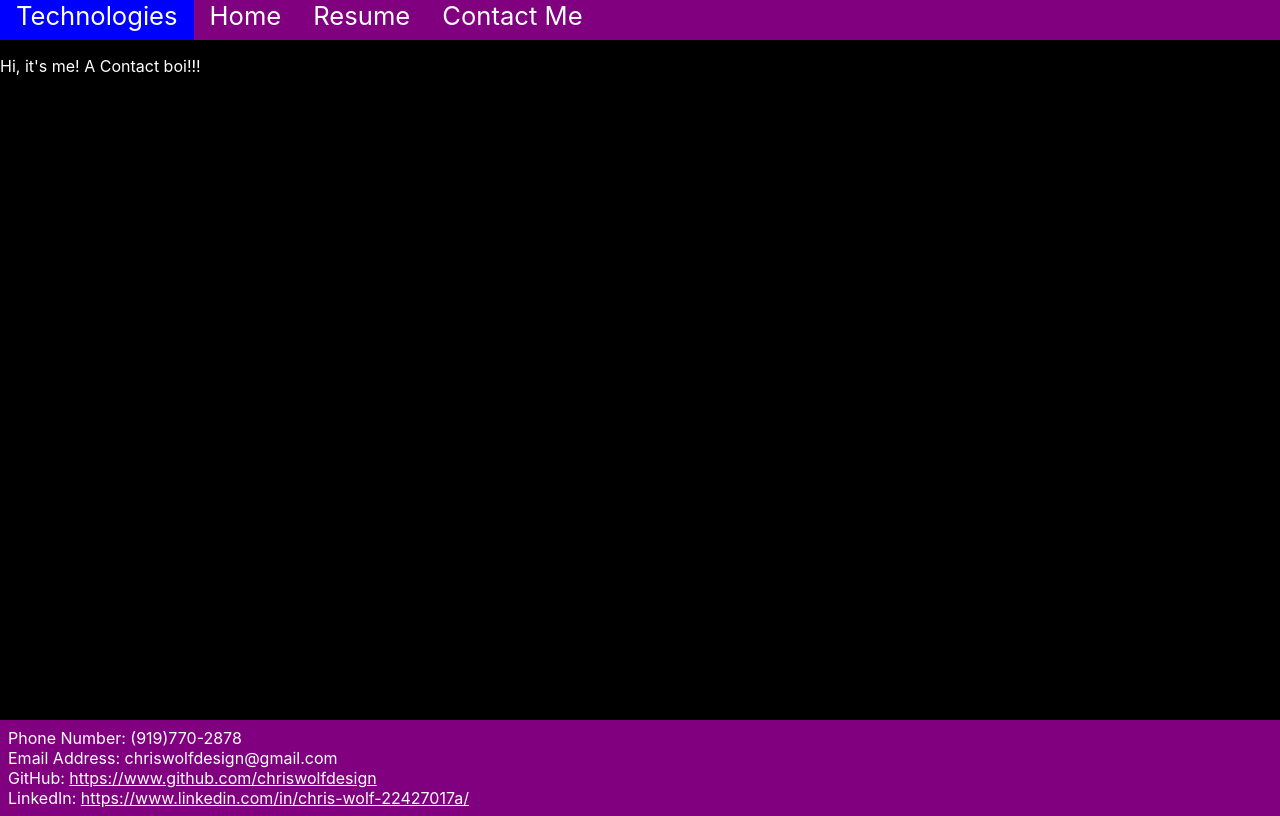
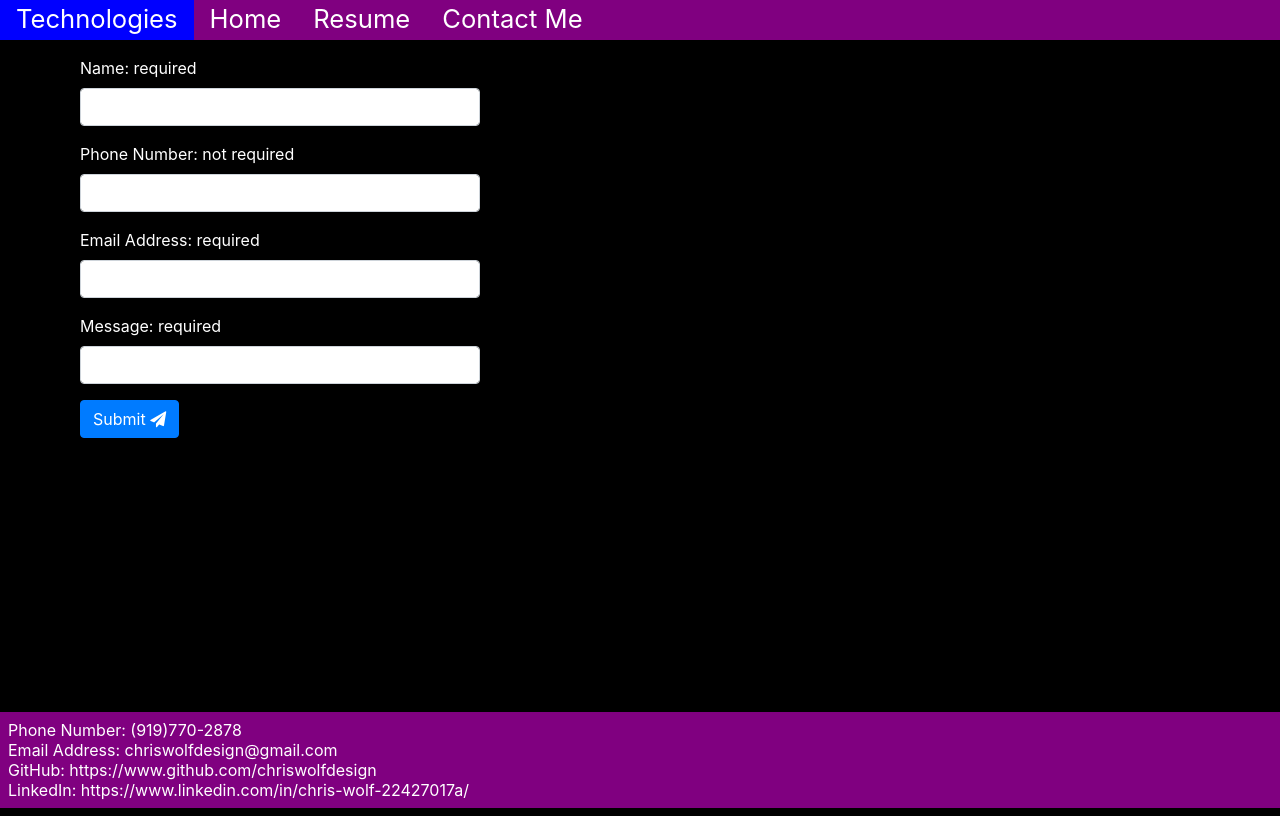
Before and after one commit to chriswolfdesign/chriswolfdesign, a React (Create React App) app: page /contact in a window 1280 px wide. Built offline with nearby package versions, Linux system fonts and the light colour scheme.

Commit message:
Created Contact and MessageReceived components

```diff
--- a/public/index.html
+++ b/public/index.html
@@ -27,6 +27,11 @@
     <!-- Google Fonts -->
     <link href="https://fonts.googleapis.com/css?family=Lobster+Two&display=swap" rel="stylesheet">
 
+    <!-- Bootstrap -->
+    <link rel="stylesheet" href="https://stackpath.bootstrapcdn.com/bootstrap/4.4.1/css/bootstrap.min.css" integrity="sha384-Vkoo8x4CGsO3+Hhxv8T/Q5PaXtkKtu6ug5TOeNV6gBiFeWPGFN9MuhOf23Q9Ifjh" crossorigin="anonymous">
+
+    <!-- Font Awesome -->
+    <link rel="stylesheet" href="https://stackpath.bootstrapcdn.com/font-awesome/4.7.0/css/font-awesome.min.css">
     <title>Chris Wolf Design</title>
   </head>
   <body>
--- a/src/App.js
+++ b/src/App.js
@@ -8,6 +8,7 @@ import About from './components/About';
 import Footer from './components/Footer';
 import Resume from './components/Resume';
 import Contact from './components/Contact';
+import MessageReceived from './components/MessageReceived';
 
 /**
  * App.js
@@ -46,6 +47,11 @@ function App() {
             <Contact />
           </React.Fragment>
         )} />
+        <Route path="/messageReceived" render={props => (
+          <React.Fragment>
+            <MessageReceived />
+          </React.Fragment>
+        )} />
       </Router>
       <Footer />
     </div>
--- a/src/components/Contact.js
+++ b/src/components/Contact.js
@@ -1,19 +1,97 @@
 import React, { Component } from "react";
 
+/**
+ * Contact.js
+ *
+ * Component responsible for sending emails to me
+ *
+ * @author Chris Wolf
+ * @version 1.0.0 (January 6, 2020)
+ */
+
 export class Contact extends Component {
+
+  state = {
+    name: '',
+    phoneNumber: '',
+    emailAddress: '',
+    message: ''
+  }
+
+  // handles the state when user types into the name field
+  handleChangeName = (event) => {
+    this.setState({
+      name: event.target.value
+    });
+  }
+
+  // handles the state when user types into the email address field
+  handleChangeEmailAddress = (event) => {
+    this.setState({
+      emailAddress: event.target.value
+    });
+  }
+
+  // handles the state when the user types into the phone number field
+  handleChangePhoneNumber = (event) => {
+    this.setState({
+      phoneNumber: event.target.value
+    });
+  }
+
+  // handles the state when the user types into the message field
+  handleChangeMessage = (event) => {
+    this.setState({
+      message: event.target.value
+    });
+  }
+
+  // handles the state when the user clicks on the Submit button
+  onClick = (event) => {
+    event.preventDefault();
+    if (this.state.name !== '' && this.state.emailAddress !== '' &&
+        this.state.message !== '') {
+          console.log(this.state);
+          window.location.assign('/messageReceived');
+    } else {
+      alert('Please enter your name, email address, and message to send.');
+    }
+  }
+
+  // generates the JSX for this component
   render() {
     return (
-      <div style={contactStyle}>
-        Hi, it's me! A Contact boi!!!
+      <div className="form-group" style={contactStyle}>
+        <form>
+          <label htmlFor="name">Name: required</label>
+          <input style={inputStyle} type="text" onChange={this.handleChangeName} className="form-control" id="name" value={this.state.name}></input>
+          <label htmlFor="phoneNumber">Phone Number: not required</label>
+          <input style={inputStyle} type="text" onChange={this.handleChangePhoneNumber} className="form-control"  id="phoneNumber" value={this.state.phoneNumber}></input>
+          <label htmlFor="emailAddress">Email Address: required</label>
+          <input style={inputStyle} type="text" onChange={this.handleChangeEmailAddress} value={this.state.emailAddress} className="form-control"  id="emailAddress"></input>
+          <label htmlFor="message">Message: required</label>
+          <input style={inputStyle} type="text" onChange={this.handleChangeMessage} value={this.state.message} className="form-control"
+          id="message"></input>
+          <button className="btn btn-primary" onClick={this.onClick}>Submit <i
+          className="fa fa-paper-plane"></i></button>
+        </form>
       </div>
     );
   }
 }
 
+// style for the entire component
 const contactStyle = {
   marginTop: '5vh',
   paddingTop: '2vh',
-  height: '83vh'
+  height: '82vh',
+  paddingLeft: '10vh',
+}
+
+// style for the input fields
+const inputStyle = {
+  marginBottom: '2vh',
+  width: '50vh'
 }
 
 export default Contact
--- /dev/null
+++ b/src/components/MessageReceived.js
@@ -0,0 +1,39 @@
+import React from "react";
+
+/**
+ * MessageReceived.js
+ *
+ * Component responsible for generating the message received JSX when
+ * a user sends me a message
+ *
+ * @author Chris Wolf
+ * @version 1.0.0 (January 6, 2020)
+ */
+
+function MessageReceived() {
+  return (
+    <div style={messageReceivedStyle}>
+      <div>
+        Your message has been sent.
+      </div>
+      <div>
+        Thank you for contacting me, I will respond as soon as I can.
+      </div>
+      <div>
+        ~ Chris
+      </div>
+    </div>
+  )
+}
+
+// style for this component
+const messageReceivedStyle = {
+  marginTop: '5vh',
+  height: '84vh',
+  fontSize: '5vh',
+  paddingLeft: '3vh',
+  paddingRight: '3vh',
+  textAlign: 'center'
+}
+
+export default MessageReceived;
```
